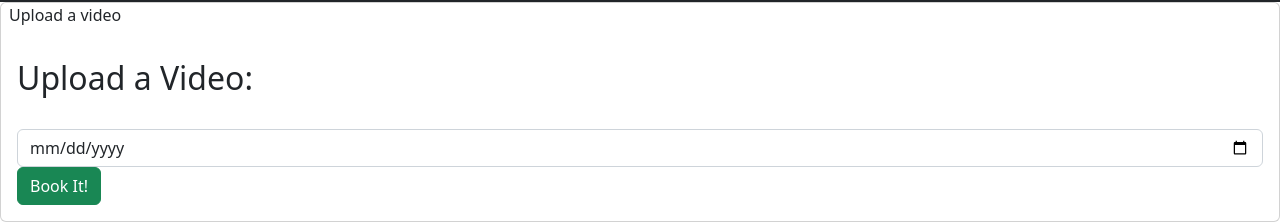
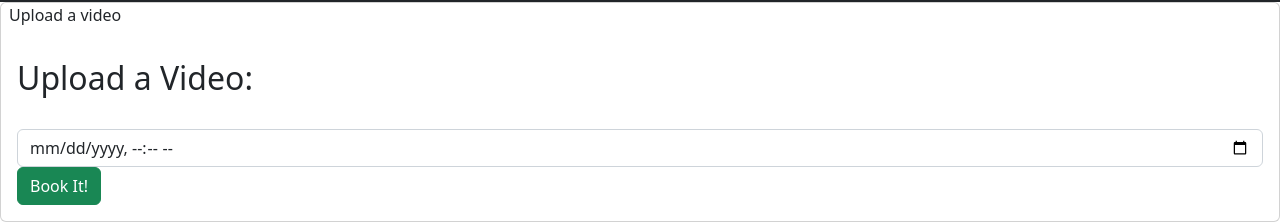
Before and after one commit to ksullivan74/AppointmentCore, a React (Create React App) app in the folder client/: page /CreateAppointment in a window 1280 px wide. Shown: the part 62-286 px from the top of the page. Built offline with nearby package versions, Linux system fonts and the light colour scheme; no server answers.

Commit message:
date time local added to input form

```diff
--- a/client/src/components/Appointments/CreateAppointment.js
+++ b/client/src/components/Appointments/CreateAppointment.js
@@ -38,7 +38,7 @@ const CreateAppointment = () => {
                 <input
                   required
                   id="Appointment Date"
-                  type="date"
+                  type="datetime-local"
                   className="form-control"
                   placeholder="Title"
                   onChange={(event) => {
```
